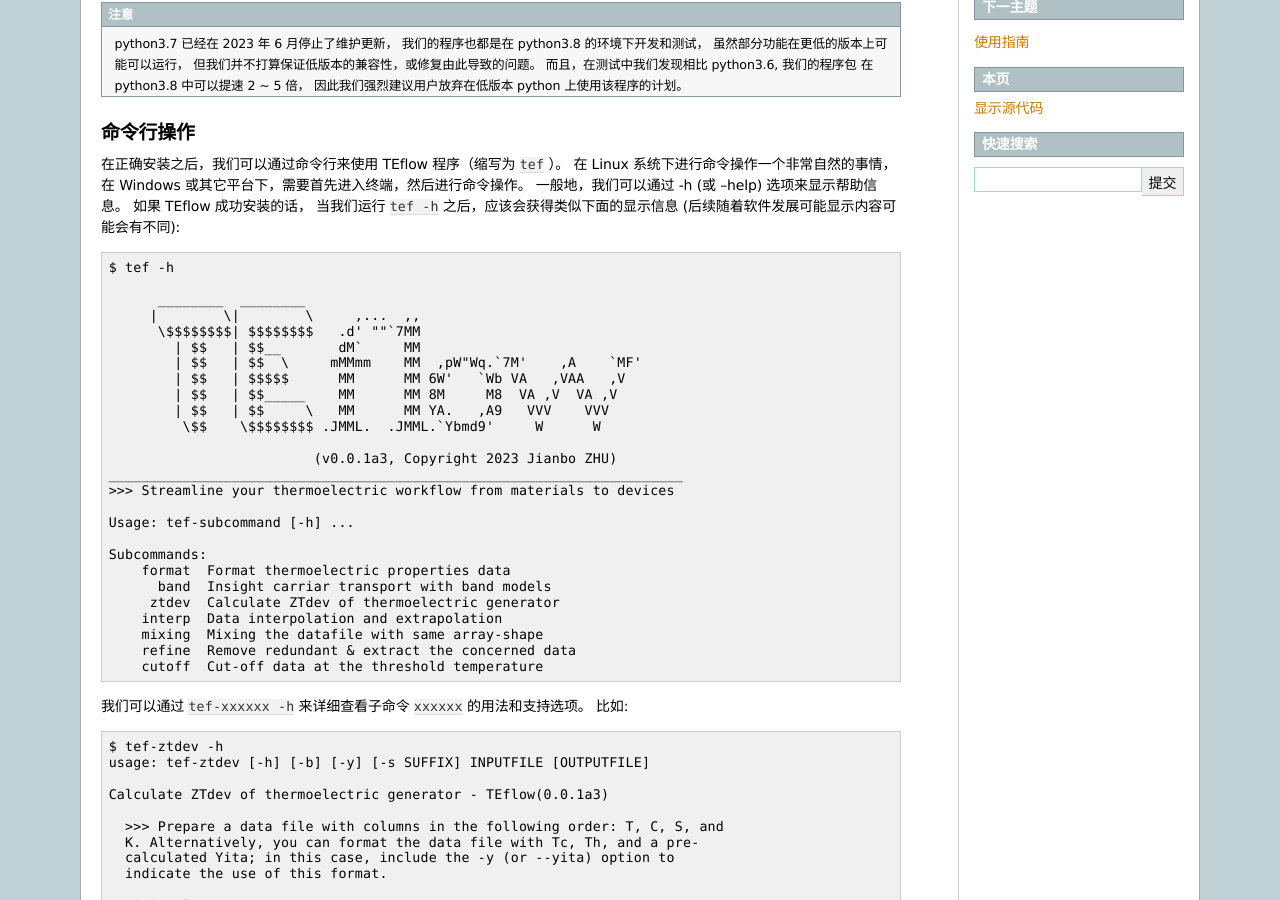
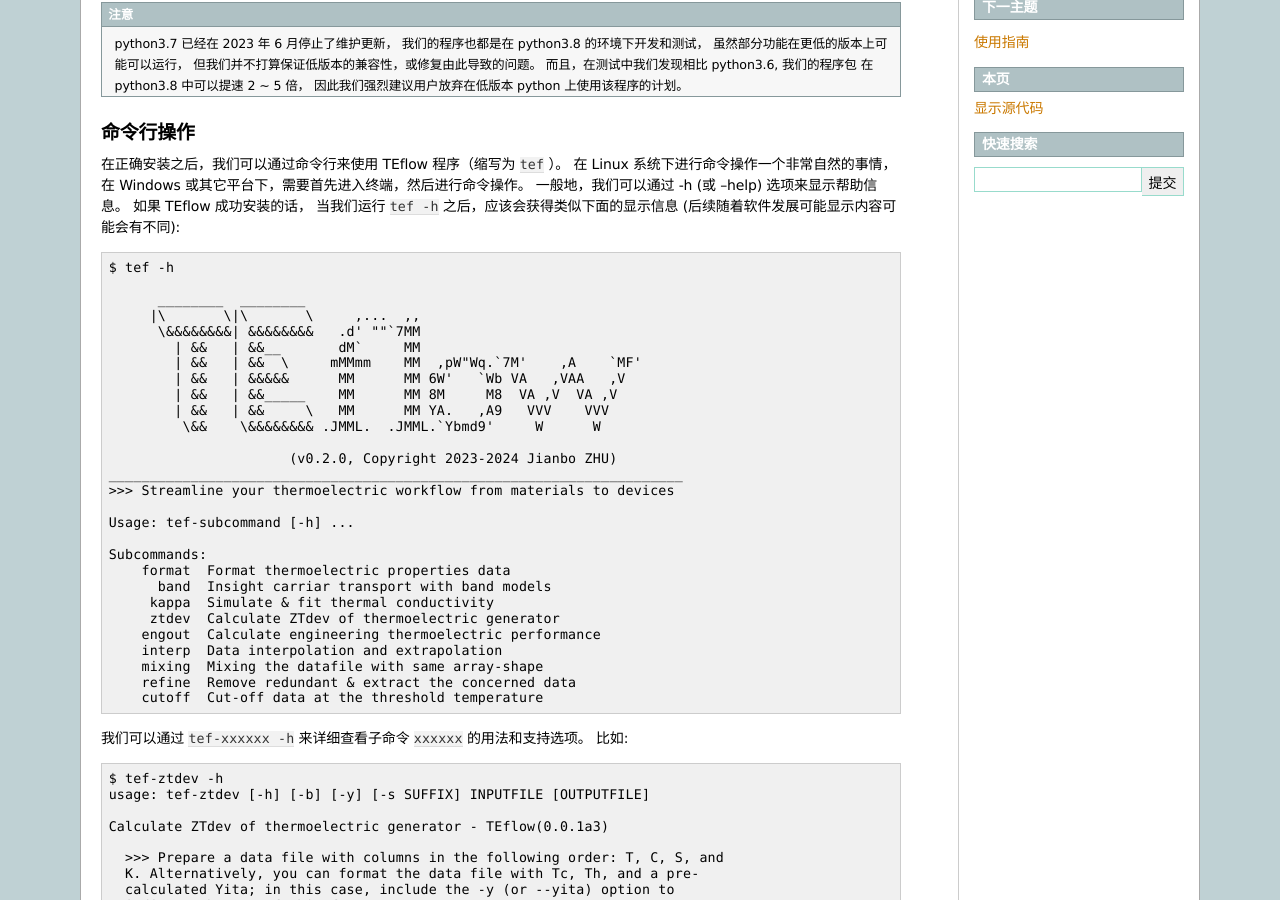
Before and after one commit to JianboHIT/TEflow, a Sphinx documentation site: the page built from docs/getting_started.rst, in a window 1280 px wide and 900 px high, scrolled down 249 px. Built offline with Sphinx 7.4.7, drawn with Linux system fonts in a browser that asks for light colours.

Commit message:
update domo in docs/getting_started.rst

```diff
--- a/docs/getting_started.rst
+++ b/docs/getting_started.rst
@@ -42,16 +42,16 @@
     $ tef -h
 
           ________  ________
-         |        \|        \     ,...  ,,
-          \$$$$$$$$| $$$$$$$$   .d' ""`7MM
-            | $$   | $$__       dM`     MM
-            | $$   | $$  \     mMMmm    MM  ,pW"Wq.`7M'    ,A    `MF'
-            | $$   | $$$$$      MM      MM 6W'   `Wb VA   ,VAA   ,V
-            | $$   | $$_____    MM      MM 8M     M8  VA ,V  VA ,V
-            | $$   | $$     \   MM      MM YA.   ,A9   VVV    VVV
-             \$$    \$$$$$$$$ .JMML.  .JMML.`Ybmd9'     W      W
+         |\       \|\       \     ,...  ,,
+          \&&&&&&&&| &&&&&&&&   .d' ""`7MM
+            | &&   | &&__       dM`     MM
+            | &&   | &&  \     mMMmm    MM  ,pW"Wq.`7M'    ,A    `MF'
+            | &&   | &&&&&      MM      MM 6W'   `Wb VA   ,VAA   ,V
+            | &&   | &&_____    MM      MM 8M     M8  VA ,V  VA ,V
+            | &&   | &&     \   MM      MM YA.   ,A9   VVV    VVV
+             \&&    \&&&&&&&& .JMML.  .JMML.`Ybmd9'     W      W
 
-                             (v0.0.1a3, Copyright 2023 Jianbo ZHU)
+                          (v0.2.0, Copyright 2023-2024 Jianbo ZHU)
     ______________________________________________________________________
     >>> Streamline your thermoelectric workflow from materials to devices
 
@@ -60,7 +60,9 @@
     Subcommands:
         format  Format thermoelectric properties data
           band  Insight carriar transport with band models
+         kappa  Simulate & fit thermal conductivity
          ztdev  Calculate ZTdev of thermoelectric generator
+        engout  Calculate engineering thermoelectric performance
         interp  Data interpolation and extrapolation
         mixing  Mixing the datafile with same array-shape
         refine  Remove redundant & extract the concerned data
```
